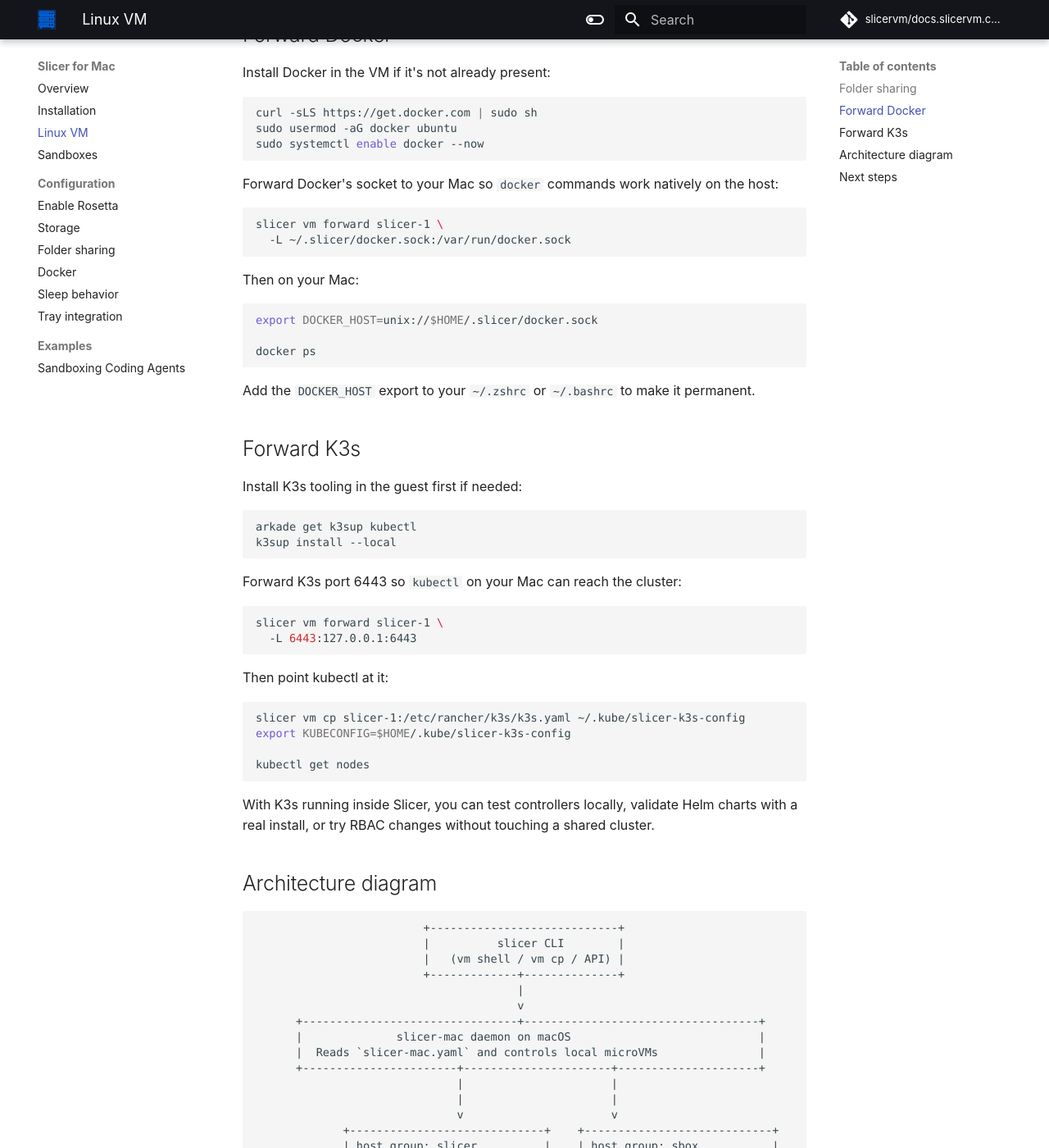
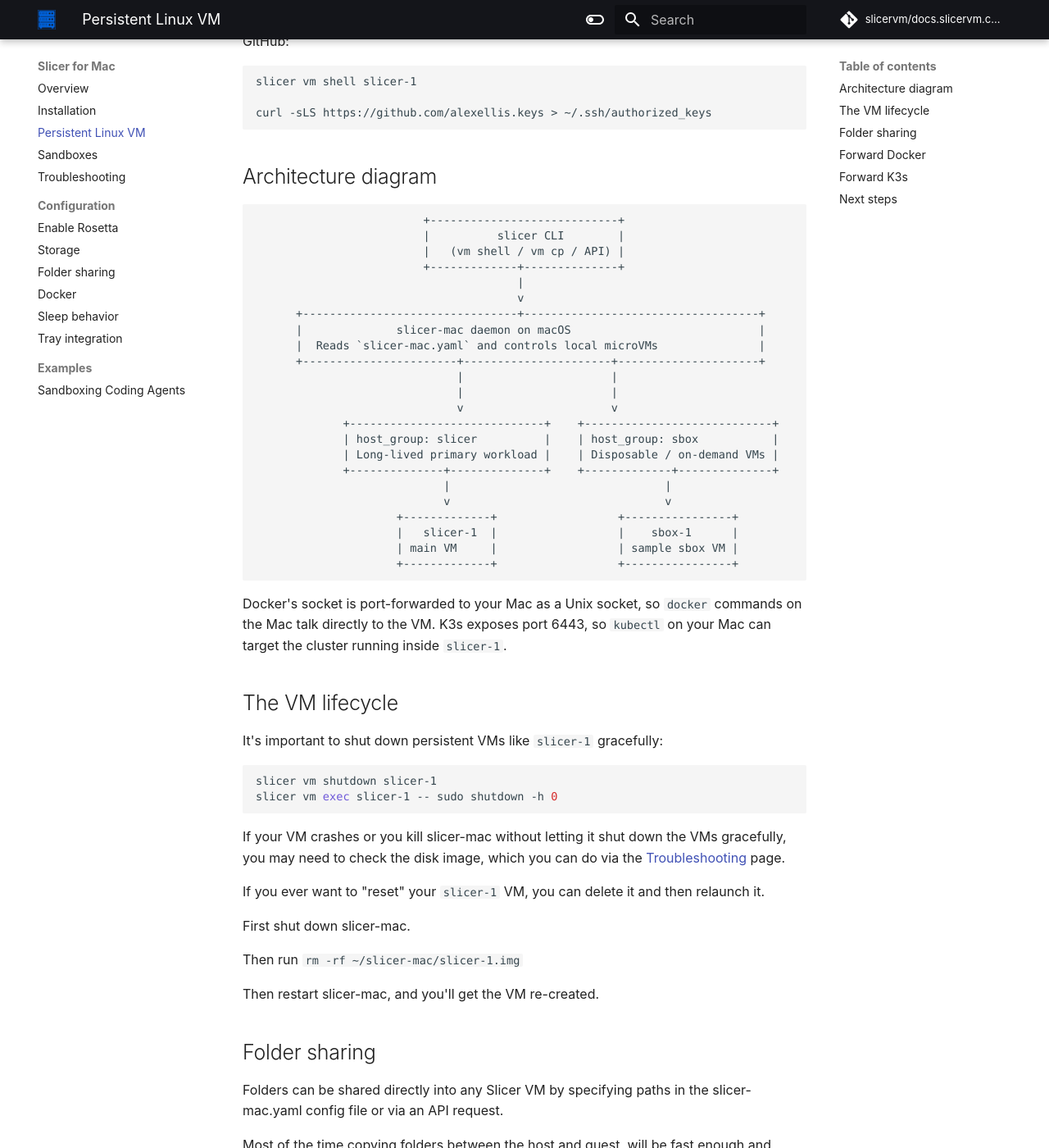
Before and after one commit to slicervm/docs.slicervm.com, an MkDocs documentation site: the page built from docs/mac/linux-vm.md, in a window 1280 px wide and 1400 px high, scrolled down 735 px. Shown: the whole window at 82% size. Built offline with MkDocs 1.6.1 and Material for MkDocs 9.7.7, drawn with Linux system fonts in a browser that asks for light colours; some web fonts are replaced; comment, search, counter and statistics services are not loaded; some of the changed text lies outside the part shown.

Commit message:
Slicer Mac troubleshooting and Linux twin explanations
Signed-off-by: Alex Ellis (OpenFaaS Ltd) <alexellis2@gmail.com>

````diff
--- a/docs/mac/linux-vm.md
+++ b/docs/mac/linux-vm.md
@@ -1,20 +1,84 @@
-# Linux VM
+# Persistent Linux VM
 
-Your main VM is `slicer-1` in the `slicer` host group. It's a persistent arm64 Linux environment that boots with the daemon and has your Mac home folder shared in via VirtioFS. This is where you do your day-to-day Linux work - running Docker, K3s, coding agents, Go/Rust builds, and anything else you'd do on a Linux workstation.
+Slicer for Mac has two types of VMs.
 
-SSH is usually not required for normal workflows. Most tasks are faster with the Slicer CLI:
+1. A Persistent Linux VM named `slicer-1` - analogous to WSL2 - your *Linux twin* for macOS.
+2. Additional persistent or ephemeral VMs ["sandboxes"](/mac/sandboxes.md) can be launched into the `sbox` host group.
+
+Unlike most sandboxes that optimise for a narrow use-case, each VM is a full Linux Kernel with support for Docker, K3s, eBPF, coding agents, Go/Rust builds with systemd as the init.
+
+Additionally, you can share your home folder or any other folder directly into the VM via VirtioFS.
+
+A built-in guest agent can be used instead of SSH for faster, more efficient access:
 
 - `slicer vm shell slicer-1`
 - `slicer vm cp ...`
 - `slicer vm forward ...`
 
-Use SSH only when you need direct shell access outside this interface. You can add keys directly in the guest by writing to `~/.ssh/authorized_keys`:
+SSH is pre-installed, and accessible via the VM's IP address, as shown on `slicer vm list`.
+
+You can add your SSH keys to: `~/.ssh/authorized_keys`, or import them directly from GitHub:
 
 ```bash
+slicer vm shell slicer-1
+
 curl -sLS https://github.com/alexellis.keys > ~/.ssh/authorized_keys
 ```
 
+## Architecture diagram
+
+```text
+                         +----------------------------+
+                         |          slicer CLI        |
+                         |   (vm shell / vm cp / API) |
+                         +-------------+--------------+
+                                       |
+                                       v
+      +--------------------------------+-----------------------------------+
+      |              slicer-mac daemon on macOS                            |
+      |  Reads `slicer-mac.yaml` and controls local microVMs               |
+      +-----------------------+----------------------+---------------------+
+                              |                      |
+                              |                      |
+                              v                      v
+             +-----------------------------+    +----------------------------+
+             | host_group: slicer          |    | host_group: sbox           |
+             | Long-lived primary workload |    | Disposable / on-demand VMs |
+             +--------------+--------------+    +-------------+--------------+
+                            |                                |
+                            v                                v
+                     +-------------+                  +----------------+
+                     |   slicer-1  |                  |    sbox-1      |
+                     | main VM     |                  | sample sbox VM |
+                     +-------------+                  +----------------+
+```
+
+Docker's socket is port-forwarded to your Mac as a Unix socket, so `docker` commands on the Mac talk directly to the VM. K3s exposes port 6443, so `kubectl` on your Mac can target the cluster running inside `slicer-1`.
+
+## The VM lifecycle
+
+It's important to shut down persistent VMs like `slicer-1` gracefully:
+
+```bash
+slicer vm shutdown slicer-1
+slicer vm exec slicer-1 -- sudo shutdown -h 0
+```
+
+If your VM crashes or you kill slicer-mac without letting it shut down the VMs gracefully, you may need to check the disk image, which you can do via the [Troubleshooting](/mac/troubleshooting) page.
+
+If you ever want to "reset" your `slicer-1` VM, you can delete it and then relaunch it.
+
+First shut down slicer-mac.
+
+Then run `rm -rf ~/slicer-mac/slicer-1.img`
+
+Then restart slicer-mac, and you'll get the VM re-created.
+
 ## Folder sharing
+
+Folders can be shared directly into any Slicer VM by specifying paths in the slicer-mac.yaml config file or via an API request.
+
+Most of the time copying folders between the host and guest, will be fast enough and more convenient: `slicer cp -r ./source vm:~/destination`.
 
 See [Folder sharing](/mac/folder-sharing) for setup details.
 
@@ -72,36 +136,6 @@
 
 With K3s running inside Slicer, you can test controllers locally, validate Helm charts with a real install, or try RBAC changes without touching a shared cluster.
 
-## Architecture diagram
-
-```text
-                         +----------------------------+
-                         |          slicer CLI        |
-                         |   (vm shell / vm cp / API) |
-                         +-------------+--------------+
-                                       |
-                                       v
-      +--------------------------------+-----------------------------------+
-      |              slicer-mac daemon on macOS                            |
-      |  Reads `slicer-mac.yaml` and controls local microVMs               |
-      +-----------------------+----------------------+---------------------+
-                              |                      |
-                              |                      |
-                              v                      v
-             +-----------------------------+    +----------------------------+
-             | host_group: slicer          |    | host_group: sbox           |
-             | Long-lived primary workload |    | Disposable / on-demand VMs |
-             +--------------+--------------+    +-------------+--------------+
-                            |                                |
-                            v                                v
-                     +-------------+                  +----------------+
-                     |   slicer-1  |                  |    sbox-1      |
-                     | main VM     |                  | sample sbox VM |
-                     +-------------+                  +----------------+
-```
-
-Docker's socket is port-forwarded to your Mac as a Unix socket, so `docker` commands on the Mac talk directly to the VM. K3s exposes port 6443, so `kubectl` on your Mac can target the cluster running inside `slicer-1`.
-
 ## Next steps
 
 - [Sandboxes](/mac/sandboxes) - spin up ephemeral VMs for AI agents and automation
--- a/docs/mac/sandboxes.md
+++ b/docs/mac/sandboxes.md
@@ -40,7 +40,6 @@
 - **Comparison builds** - run multiple versions of tooling side-by-side without rebuilding your persistent VM.
 
 You can launch sandboxes from the CLI, [Go SDK](/platform/go-sdk/), or [REST API](/reference/api).
-
 
 ## Launch, use, and delete
 
@@ -111,6 +110,10 @@
 
 ## Customise sandbox resources
 
+Bear in mind that `slicer-1` is already set up to use 8GB of RAM by default, so if you only have a 16GB Mac, launching two sandboxes, at 4GB of RAM each, may overcommit your system.
+
+If you only need sandboxes, you can disable `slicer-1` on start-up by setting `count: 0` in the `slicer` hostgroup, or reduce its RAM allocation.
+
 Edit the `sbox` host group in `slicer-mac.yaml` to change the default vCPU, RAM, or disk size for new sandboxes:
 
 ```yaml
--- /dev/null
+++ b/docs/mac/troubleshooting.md
@@ -0,0 +1,87 @@
+# Troubleshooting Slicer for Mac
+
+## No Internet or LAN access from the VM
+
+One failure mode on macOS is that the VM networking gets stuck on the wrong subnet because the host-side vmnet state becomes stale.
+You may notice one or more of the following:
+
+- `slicer vm list` shows `slicer-1` on `192.168.64.2`, but the VM cannot reach `192.168.64.1`
+- the host shows a stale `bridge100` interface on `192.168.65.1`
+- DNS and Internet access fail inside the VM even though the Mac itself is online
+
+The symptom is that the VM has no Internet or LAN access.
+The cause is that the VM networking is stuck on the wrong subnet.
+
+In this case, the recovery that has worked reliably is:
+
+- rewrite the stale wrong subnet in the vmnet state from `192.168.65` back to `192.168.64`
+- clear the DHCP lease database
+- remove the generated vmnet state so macOS rebuilds it
+
+### Recovery steps
+
+Stop Slicer for Mac and any other local VM tooling you were using first.
+
+```bash
+pkill -f slicer-mac || true
+osascript -e 'tell application "Docker" to quit' || true
+```
+
+Remove any stale host bridge created for the shared vmnet range:
+
+```bash
+sudo ifconfig bridge100 destroy 2>/dev/null || true
+```
+
+If the stale vmnet state shows `192.168.65` where you expect `192.168.64`, rewrite it first:
+
+```bash
+sudo sed -i '' 's/192\.168\.65/192.168.64/g' \
+  /Library/Preferences/SystemConfiguration/com.apple.vmnet.plist
+```
+
+Back up and remove the DHCP lease database:
+
+```bash
+sudo mv /var/db/dhcpd_leases /var/db/dhcpd_leases.bak.$(date +%s)
+```
+
+Back up and remove the generated vmnet state file:
+
+```bash
+sudo mv /Library/Preferences/SystemConfiguration/com.apple.vmnet.plist \
+  /Library/Preferences/SystemConfiguration/com.apple.vmnet.plist.bak.$(date +%s)
+```
+
+Start Slicer for Mac again:
+
+```bash
+cd ~/slicer-mac
+./slicer-mac up
+```
+
+### Verify the fix
+
+Confirm the host bridge and VM gateway were recreated correctly:
+
+```bash
+ifconfig -a | rg '^(bridge|vmenet)'
+slicer vm list
+slicer vm exec slicer-1 -- ping -c 2 192.168.64.1
+```
+
+If the VM can reach `192.168.64.1` again, the stale state has been cleared.
+
+### What changed
+
+These are the only host-side changes made by the recovery process:
+
+- removed the stale `bridge100` interface if it existed
+- rewrote the stale vmnet subnet from `192.168.65` to `192.168.64`
+- removed `/var/db/dhcpd_leases` so stale leases would not be reused
+- removed `/Library/Preferences/SystemConfiguration/com.apple.vmnet.plist` so macOS could recreate vmnet state
+
+### Notes
+
+- `bridge0` is usually the macOS Thunderbolt Bridge and is unrelated to this issue
+- if you also run Docker Desktop, restart Slicer for Mac first, then confirm networking works before bringing Docker back up
--- a/mkdocs.yml
+++ b/mkdocs.yml
@@ -160,8 +160,9 @@
   - Slicer for Mac:
       - Overview: mac/overview.md
       - Installation: mac/installation.md
-      - Linux VM: mac/linux-vm.md
+      - Persistent Linux VM: mac/linux-vm.md
       - Sandboxes: mac/sandboxes.md
+      - Troubleshooting: mac/troubleshooting.md
       - Configuration:
           - Enable Rosetta: mac/rosetta.md
           - Storage: mac/storage.md
````
Also changed, not shown: docs/mac/docker.md (+3 -0 lines), docs/mac/overview.md (+1 -0 lines).
